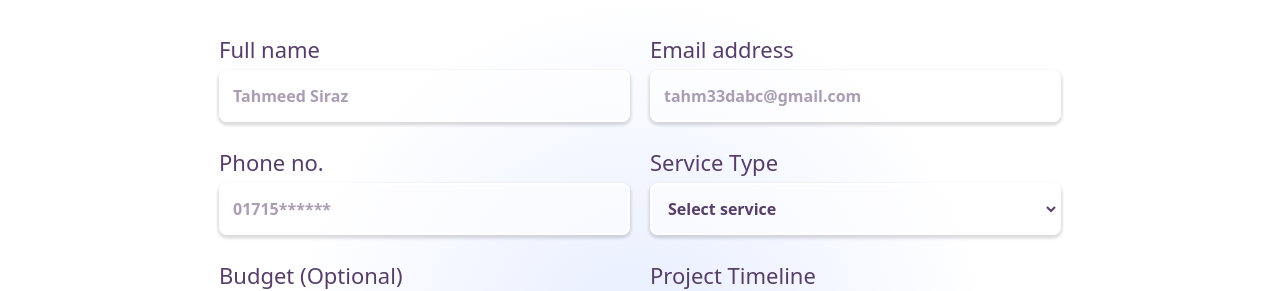
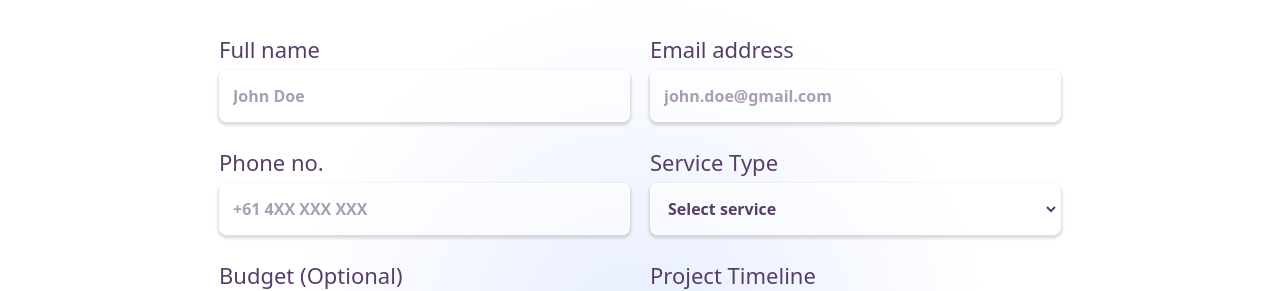
Before and after one commit to faarns12/build_today, a Next.js app: page /Quotation in a window 1280 px wide. Shown: the part 435-726 px from the top of the page. Built offline with nearby package versions, Linux system fonts and the light colour scheme.

Commit message:
quote form updated

```diff
--- a/src/components/Quotation/QuoteForm.tsx
+++ b/src/components/Quotation/QuoteForm.tsx
@@ -46,7 +46,7 @@ export default function QuoteForm() {
             </label>
             <input
               {...register("fullName", { required: "Full name is required" })}
-              placeholder="Tahmeed Siraz"
+              placeholder="John Doe"
               className="w-full bg-[#FFFFFF99] px-3 py-3 text-[#573E69] text-sm sm:text-base font-semibold
               shadow-[0px_2.11px_2.82px_1.41px_rgba(86,79,92,0.2)] rounded-[8px]
               border-white border-2 focus:outline-none"
@@ -63,7 +63,7 @@ export default function QuoteForm() {
             <input
               type="email"
               {...register("email", { required: "Email is required" })}
-              placeholder="tahm33dabc@gmail.com"
+              placeholder="john.doe@gmail.com"
               className="w-full bg-[#FFFFFF99] px-3 py-3 text-[#573E69] text-sm sm:text-base font-semibold
               shadow-[0px_2.11px_2.82px_1.41px_rgba(86,79,92,0.2)] rounded-[8px]
               border-white border-2 focus:outline-none"
@@ -82,7 +82,7 @@ export default function QuoteForm() {
             </label>
             <input
               {...register("phone", { required: "Phone number is required" })}
-              placeholder="01715******"
+              placeholder="+61 4XX XXX XXX"
               className="w-full bg-[#FFFFFF99] px-3 py-3 text-[#573E69] text-sm sm:text-base font-semibold
               shadow-[0px_2.11px_2.82px_1.41px_rgba(86,79,92,0.2)] rounded-[8px]
               border-white border-2 focus:outline-none"
```
